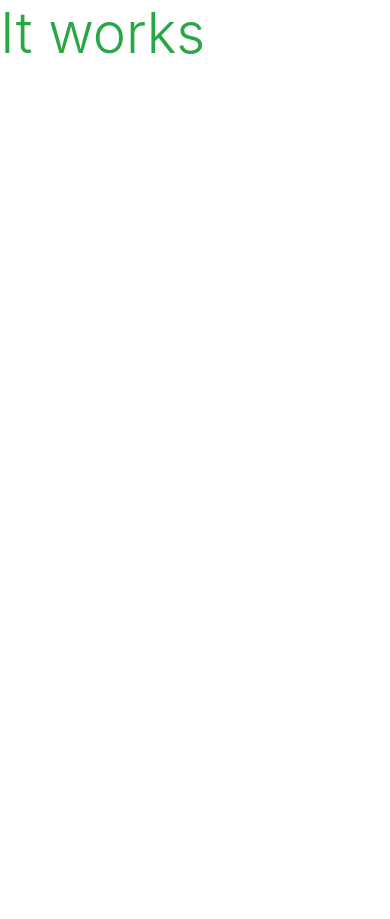
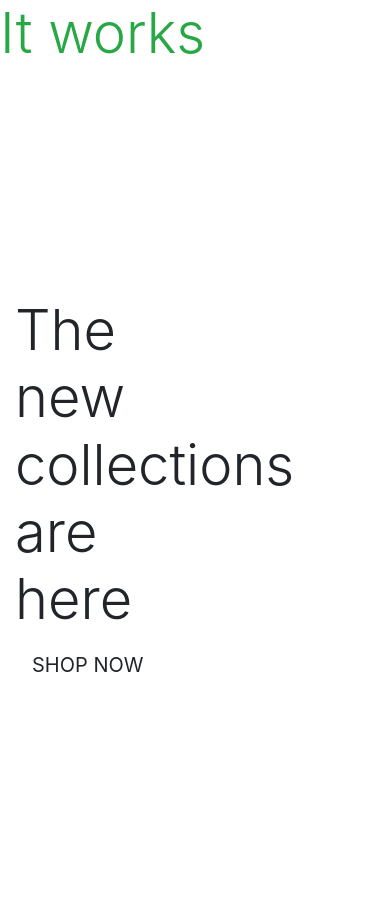
Before and after one commit to pzompa/boutique_ado_v1, a Django app: page / in a window 390 px wide. Before the commit the page ends 54 px from the top, so only its background shows below. Run offline with Django 3.2, Linux system fonts and the light colour scheme.

Commit message:
Added home page content

```diff
--- a/home/templates/home/index.html
+++ b/home/templates/home/index.html
@@ -1,6 +1,30 @@
 {% extends 'base.html' %}
 {% load static %}
 
+{% block page_header %}
+<div class="container header-container">
+    <div class="row">
+        <div class="col">
+
+        </div>
+    </div>
+</div>
+{% endblock %}
+
 {% block content %}
 <h1 class="display-4 text-success">It works</h1>
+<div class="container h-100">
+    <div class="row h-100">
+        <div class="col-7 col-md-6 my-auto">
+            <h1 class="display-4 logo-font text-black">
+                The new collections are here
+            </h1>
+            <div>
+                <h4>
+                    <a href="" class="shop-now-button btn btn-lg rounded-8 text-uppercase py3">Shop Now</a>
+                </h4>
+            </div>
+        </div>
+    </div>
+</div>
 {% endblock %}
```
